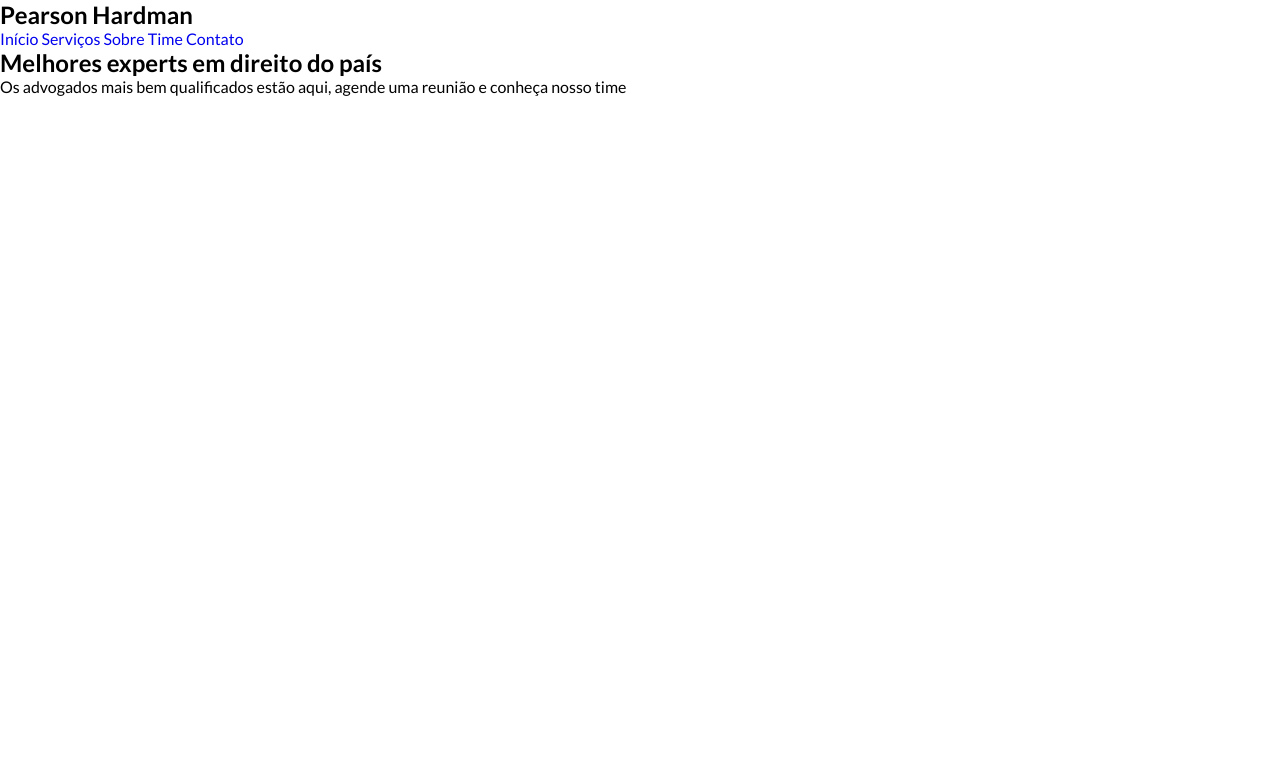
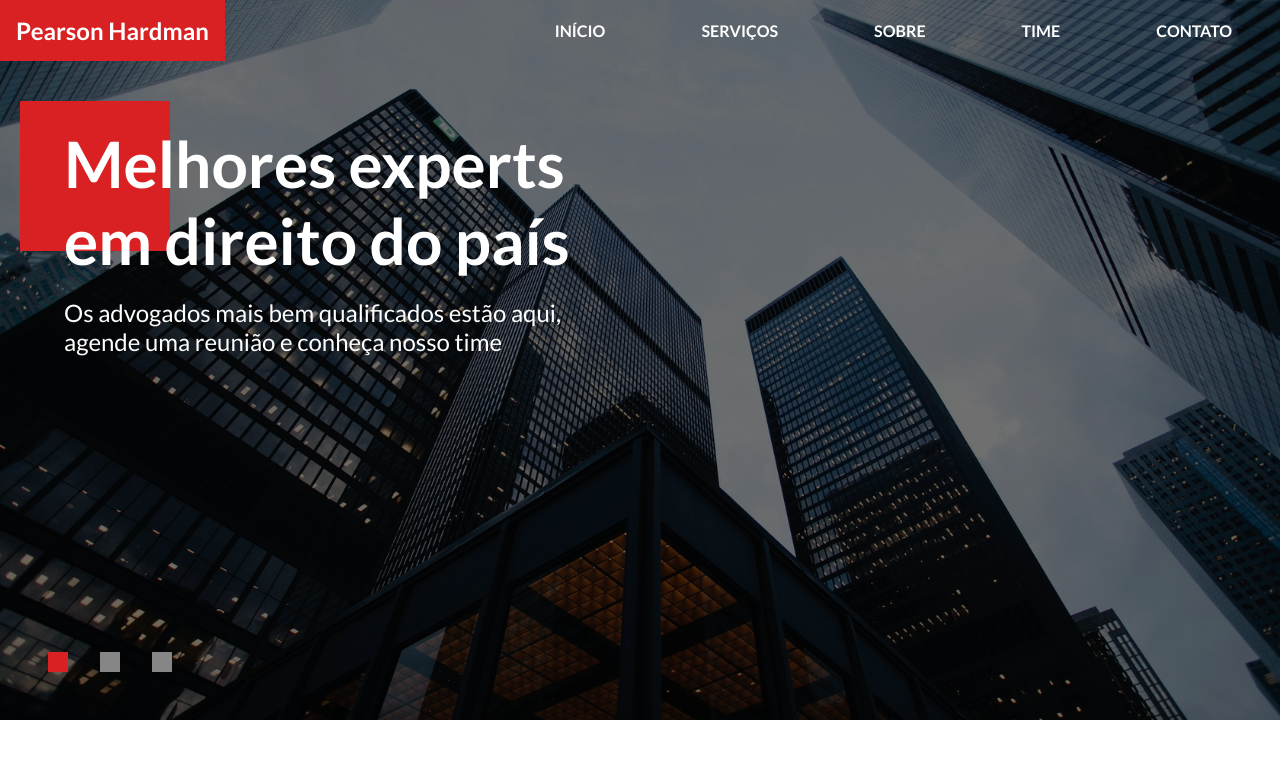
Before and after one commit to Filipe-Bacof/FrontWeek-LandingPage-Advocacia, a plain HTML site: page index.html in a window 1280 px wide. Drawn offline with nearby package versions, Linux system fonts and the light colour scheme.

Commit message:
primeiro banner concluido

```diff
--- a/style.css
+++ b/style.css
@@ -33,3 +33,90 @@ i {
     font-size: 2.5rem;
     padding: 2rem;
 }
+
+/* Cabeçalho e Banner */
+#header {
+    min-height: 90vh;
+    background-image: url("img/main_banner4.png");
+    background-size: cover;
+    background-position: center;
+    color: var(--primary-text-color);
+    margin-bottom: 2rem;
+    position: relative;
+}
+
+#inner-header {
+    display: flex;
+    justify-content: space-between;
+    align-items: center;
+}
+
+#brand {
+    background-color: var(--main-color);
+    padding: 1rem;
+}
+
+#navbar {
+    display: flex;
+    gap: 4rem;
+    text-transform: uppercase;
+    margin-right: 2rem;
+}
+
+#navbar a {
+    color: var(--primary-text-color);
+    font-weight: bold;
+    padding: 1rem;
+}
+
+.banner.active {
+    opacity: 1;
+}
+
+.banner {
+    max-width: 50%;
+    padding: 4rem;
+    opacity: 0;
+    position: absolute;
+    transition: 0.6s;
+}
+
+.banner h2 {
+    font-size: 4rem;
+    margin-bottom: 1.2rem;
+    position: relative;
+    z-index: 2;
+}
+
+.banner p {
+    font-size: 1.5rem;
+}
+
+.square {
+    display: block;
+    width: 150px;
+    height: 150px;
+    background-color: var(--main-color);
+    position: absolute;
+    z-index: 1;
+    left: 20px;
+    top: 40px;
+}
+
+.dots {
+    display: flex;
+    gap: 2rem;
+    position: absolute;
+    bottom: 3rem;
+    left: 3rem;
+}
+
+.dot {
+    width: 20px;
+    height: 20px;
+    background-color: var(--secondary-color);
+}
+
+.dot.active {
+    background-color: var(--main-color);
+}
```
